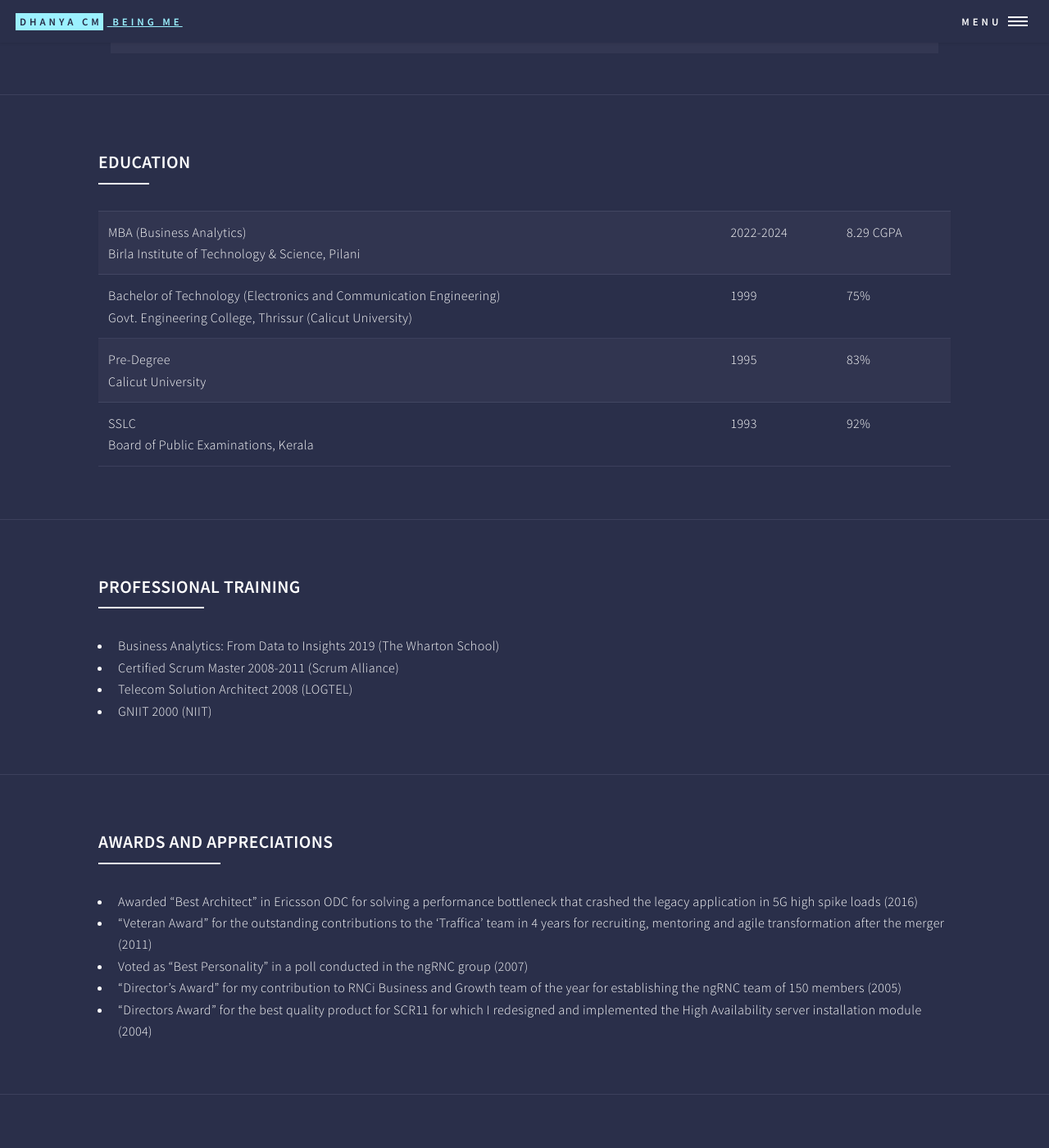
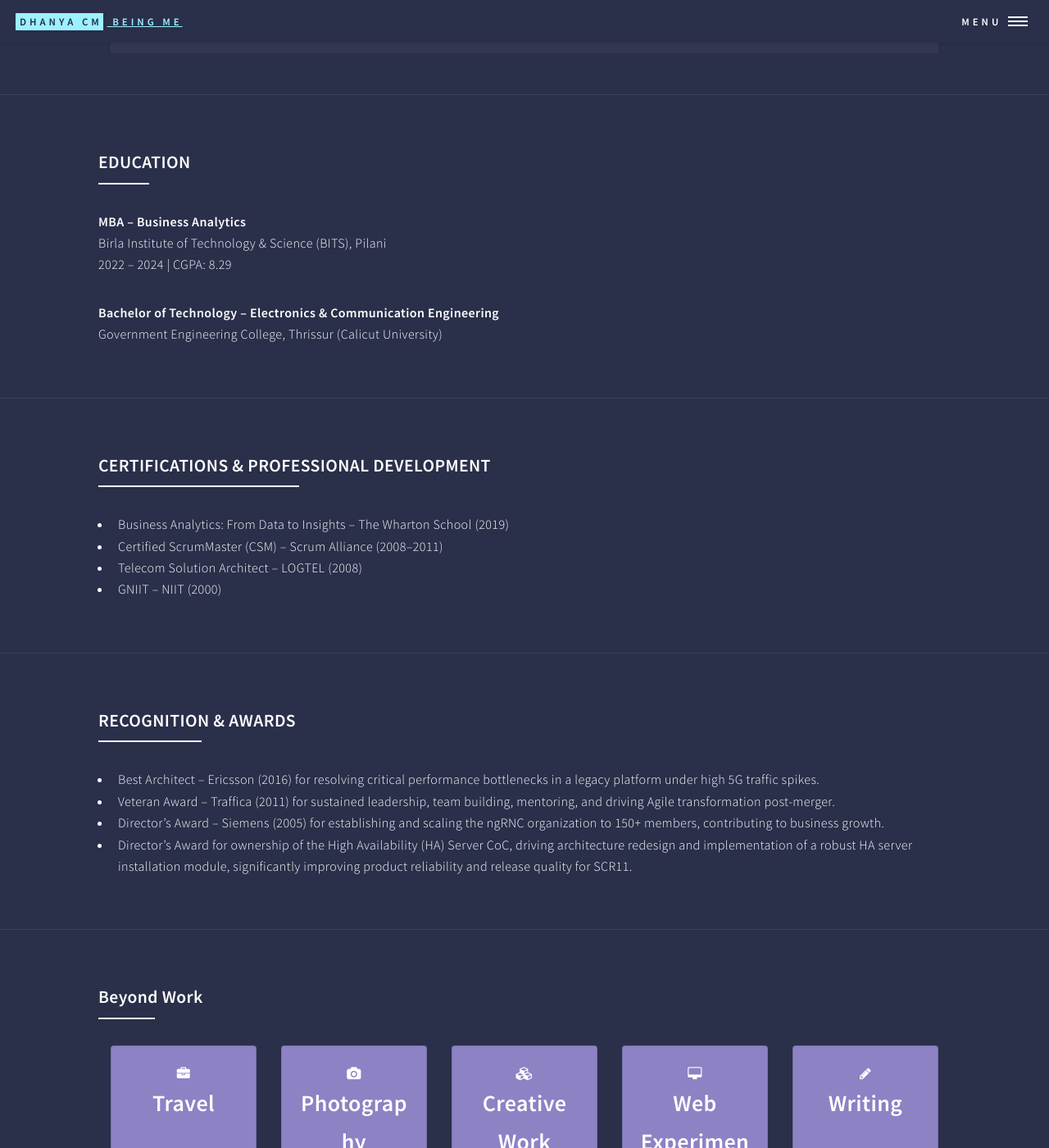
Before and after one commit to dhanyacm/dhanyacm, a Jekyll site: the page built from resume.html, in a window 1280 px wide and 1400 px high, scrolled down 1427 px. Shown: the whole window at 82% size. Built offline with Jekyll 4.4.1, drawn with Linux system fonts in a browser that asks for light colours; some of the changed text lies outside the part shown.

Commit message:
Revise resume content and structure
Updated the resume page to reflect new job titles, responsibilities, and achievements. Revised the education and certification sections for clarity and accuracy.

```diff
--- a/resume.html
+++ b/resume.html
@@ -39,12 +39,12 @@
 									</header>
 									<p>
 										<ul>
-										  <li>20+ years of industry experience in Research and Development, Product management and Pre-sales</li>
-										  <li>Specializes in customer research and usability, technical product management, cross-functional communications, and more</li>
-										  <li>A strong believer of Agile model and methodology and have worked with teams to help in the
-transformation phase </li>
-										  <li>I believe in the power of people and love mentoring young minds</li>
-										  <li>Quick learner who can easily adapt to changing situations and technologies</li>
+										 <li>Senior leader with 25+ years of experience driving product innovation and business outcomes across R&D, Product Management, and Pre-Sales</li>
+<li>Expert in translating deep customer insights into scalable product strategy and market-ready solutions</li>
+<li>Trusted change leader with a strong track record of guiding organizations through Agile and operating-model transformations</li>
+<li>People-first executive who builds high-performing teams and invests deeply in leadership development and mentorship</li>
+<li>Adaptive, future-oriented leader with the ability to navigate complexity and lead effectively in rapidly evolving technology landscapes</li>
+
 										</ul>
 									</p>
 								</div>
@@ -75,16 +75,12 @@
 											<div class="panel-body">
 											 <p>
 											<ul>
-												<li>  Led the development for a new B2B SaaS product to modernize and automate all the HR operations within our organization which is universal enough to be used by any organization which enables our organization a cost saving of 4 million YoY and generates additional revenue.
-												</li>
-												<li>   Conducted intensive market research to launch the product from scratch.
-												</li>
-												<li>	Worked with product leads to execute product roadmap and contribute to long term product strategies.
-												</li>
-												<li>	Managed cross-functional team and stakeholder communication and oversaw product development from inception to implementation.
-												</li>
-												<li>	Conducted intensive market research and studied market trends and user feedback and extrapolated data to understand customer needs and presented key insights to management and stakeholders.
-												</li>
+												<li>Led greenfield product development for an SVP client, designing and delivering Quilting and Embroidery modules from scratch, from discovery and roadmap definition through cross-functional execution and launch.</li>
+
+										<li>Conceptualized and led the end-to-end development of an in-house B2B HR SaaS platform, modernizing HR operations, delivering $4M in annual cost savings, and creating a scalable, revenue-generating product.</li>
+
+<li>Worked closely with the COO to pitch Gadgeon as a strategic engineering partner, engaging directly with customers to shape solutions, support pre-sales, and align technical delivery with business objectives.</li>
+
 											</ul>
 												</p>
 											</div>
@@ -105,16 +101,14 @@
 										      <div id="ericsson" class="panel-collapse collapse" role="tabpanel" aria-labelledby="headingOne">
 											<div class="panel-body">
 											 <p>
-												 Product Owner for the Virtual Network Manager-Life Cycle Management (VNF-LCM) of Ericsson NFV Offering instrumental in realizing 5G and IoT use-cases and previously for the Performance Management suite of products of Ericsson’s Flagship OSS portfolio.
+Product Owner for Ericsson’s Virtual Network Manager – Lifecycle Management (VNF-LCM), a core component of the NFV portfolio enabling 5G and IoT use cases; previously led Product Ownership for the Performance Management suite within Ericsson’s flagship OSS portfolio.
+</p>
 <ul>
-												<li> Realized the ETSI specification that defines the protocol and data model mainly for the VNF Lifecycle Management interface (as produced by the VNFM towards the NFVO) used over the Or-Vnfm reference point, in the form of RESTful Application Programming Interface (API) specifications
-											</li>
-												<li> Established and rolled out better development practices for team in order to improve productivity and product quality by implementing agile practices like story point estimation, design workshops, table reviews and stakeholder demos
-											</li>
-												<li> Routinely presented in quarterly knowledge share events(~1K attendance) of the BU to communicate new features, technology and timelines to stake holders to ensure larger audience are aware of the developments in the product.
-											</li>
+  <li>Led the realization of ETSI-compliant VNF Lifecycle Management interfaces, defining RESTful API specifications and data models across the Or-Vnfm reference point.</li>
+  <li>Drove adoption of Agile and engineering best practices, improving team productivity and product quality through structured estimation, design workshops, reviews, and stakeholder demos.</li>
+  <li>Represented the product at BU-wide quarterly knowledge-sharing forums (~1,000 attendees), communicating roadmap updates, new features, and technology direction to senior stakeholders.</li>
 </ul>
-											</p>
+
 											  </div>
 										      </div>
 										    </div>
@@ -131,18 +125,16 @@
 										      </div>
 										      <div id="elsys" class="panel-collapse collapse" role="tabpanel" aria-labelledby="headingTwo">
 											<div class="panel-body">
-											 <p> Raksha is an Emergency Identification and Notification service that can automatically detect an accident and alert the emergency care takers thereby bringing help faster to the victims. Product got shortlisted in NASSCOM 10000 Start-ups and is part of Intelligent Sub-Systems for Safety and Integrity in Truck and Passenger-Car Fleets (IS-SI-TPCF) coalition.
+											 <p>
+Raksha is an emergency identification and notification service that automatically detects accidents and alerts emergency responders, enabling faster assistance to victims. The product was shortlisted under NASSCOM 10,000 Start-ups and became part of the Intelligent Sub-Systems for Safety and Integrity in Truck and Passenger-Car Fleets (IS-SI-TPCF) coalition.
+</p>
 <ul>
-												<li>	Managed and organized product launch of first version of Raksha in March 2014
-											</li>
-												<li>	Handled communications with Media and public relations, news coverage about the products
-											</li>
-												<li>	Worked with officers in other companies/govt. for company needs and permits and represented the company at various events (NASSCOM, TiE etc)
-											</li>
-												<li>	Effectively pitched to investors in IAN (Indian angel network), NEN (National Entrepreneurship Network) and NASSCOM 10000 Start-ups and got selected for mentoring
-											</li>
+  <li>Led the launch of Raksha v1 in March 2014, managing end-to-end go-to-market execution.</li>
+  <li>Owned media and public relations, driving press coverage and external communications for the product.</li>
+  <li>Engaged with government bodies, partner organizations, and industry forums, representing the company at events such as NASSCOM and TiE.</li>
+  <li>Pitched the product to investor networks including IAN, NEN, and NASSCOM 10,000 Start-ups, securing selection for mentoring and ecosystem support.</li>
 </ul>
-												</p>
+
 											</div>
 										      </div>
 										    </div>
@@ -159,14 +151,14 @@
 										      </div>
 										      <div id="newrubric" class="panel-collapse collapse" role="tabpanel" aria-labelledby="headingThree">
 											<div class="panel-body">
-											 <p> The start-up New Rubric specializes in multidimensional learning and all-round development of students. The product Kaleido, is designed to help children grow on multiple dimensions through stimulating activities and insightful feedback, while reducing the workload on school administrators and teachers.
+											 <p>
+New Rubric is an edtech startup focused on multidimensional learning and holistic student development. Its product, Kaleido, enables children to grow across multiple dimensions through engaging activities and meaningful feedback, while significantly reducing administrative and teacher workload.
+</p>
 <ul>
-												<li>	Built the first release product with a team of four from understanding needs, conceptualization, design and development of technology solutions for the product
-											</li>
-												<li>	Conducted client demos and trials in three international schools in Bangalore and Hosur
-											</li>
+  <li>Led the development of the first product release with a four-member team, owning the journey from needs discovery and concept definition to product design and technology implementation.</li>
+  <li>Conducted product demos and pilot trials across three international schools in Bangalore and Hosur, incorporating feedback to refine product readiness.</li>
 </ul>
-												</p>
+
 											      </div>
 										      </div>
 										    </div>
@@ -184,27 +176,29 @@
 										      </div>
 										      <div id="nsn" class="panel-collapse collapse" role="tabpanel" aria-labelledby="headingFour">
 											<div class="panel-body">
-											 <p>  Have worked in different products in various roles across multiple business areas which include Insight & Experience, Network Elements and TMN systems (NMS systems).<br>
-												 In NSN worked mainly for Serve atOnce Traffica which provides real-time visibility of end-user activity across the whole network - right down to the cell level - by collecting detailed information directly from network elements. <br>
-												 In Siemens, have worked in two different products - The Radio Network Controller (RNC) which is the main Network Element in the UMTS Access Stratum and in TMN systems (NMS systems) that provides a network-view of an operator’s telecom network spanning access, switching and trunk elements.
+											<p>
+Worked across multiple telecom product lines for over a decade, spanning Insight & Experience platforms, Network Elements, and TMN/NMS systems. At NSN/Nokia, played a key role in Serve atOnce Traffica—my first large-scale Big Data analytics platform—providing real-time, cell-level visibility into end-user network activity.
+</p>
 <ul>
+  <li>Served as Product & Solution Architect for Traffica, guiding architecture and design decisions, supporting product management in feature prioritization, and leading requirements analysis and backlog refinement.</li>
+  <li>Led Agile transformation for Traffica across a multi-site setup of ~75 engineers, achieving a 50% reduction in release cycles within 12 months.</li>
+  <li>Acted as UI & Usability Coach, conducting heuristic evaluations across features and embedding usability best practices into iterative design processes.</li>
+  <li>Member of the NSN Agile Coach Network, supporting Agile adoption across product lines through coaching, training, and continuous improvement initiatives.</li>
+  <li>Played a founding role in establishing the Service Management domain post-merger, helping build and scale a ~120-member team through hiring, mentoring, and training.</li>
+</ul>
 
-												<li>	As a Product & Solution Architect for Traffica, was aiding the RnD team with the architecture and design decisions of the features developed. Supported Product Management in the feature screening decisions and led the requirement Analysis and Product Backlog refining for the future sprints
-</li> <li> As UI and Usability coach team (3 members), we performed heuristic evaluation of all components and features and judge its compliance with recognized usability principles. Also assisted the team to find the usability problems in the design during iterative design process.
-</li> <li> Led the agile transformation programme for Traffica in a multi-site setup for a team size of 75. Helped achieve 50% reduction in project release cycles in the first 12 months.
-</li> <li> Was a member of NSN Agile Coach network which is a group of people who volunteered to help Agile transition across product lines. We developed our skills in Agile practices and used the coaching skills to ensure successful transition by imparting trainings and observing the way of working and giving suggestions for improvements
-</li> <li> The Service Management domain and the projects involved were introduced newly to the company portfolio after the merger. I along with two other colleagues was responsible for setting up this team of around 120 members. This involved recruiting, mentoring and training of new joiners
-</li> <li> ngRNC was a Mobisphere* project and it involved effective interaction and mediation between the two companies. Was involved in the pre-analysis, analysis and work split discussions with NEC.
-</li> <li> Involved in the pre-analysis, analysis, design and implementation of different modules in the ONM part of the 3G product portfolio and led a team of five to develop the call trace module.
-</li> <li> As part of six-member core team, was responsible for recruiting and training members for the project.
-</li> <li> Ideated and developed a knowledgebase wiki for ngRNC to induct new engineers to the project and launched weekly internal tech-talks program to evangelize new technologies for a team of 150 members.
-</li> <li> Performed upgrade of TMN system at Deutsche Telekom AG
-			</li>
-			<br>
-			* Mobisphere is one of the most successful joint ventures in the telecoms industry. Drawing on the expertise and resources of Siemens and NEC, the objective of the company is to pioneer and perfect UMTS technology and create the very best in 3G mobile network equipment.
+												<p>
+At Siemens, worked on core telecom infrastructure products, including UMTS Radio Network Controllers (RNC) and TMN/NMS systems providing end-to-end network visibility across access, switching, and trunk elements.
+</p>
+<ul>
+  <li>Contributed to the ngRNC (Mobisphere joint venture with NEC), participating in pre-analysis, system design, work-split discussions, and cross-company coordination.</li>
+  <li>Led design and development of key ONM modules within the 3G product portfolio, including ownership of the Call Trace module with a five-member team.</li>
+  <li>Member of the core project team responsible for recruiting, onboarding, and training engineers for large-scale telecom programs.</li>
+  <li>Created a centralized knowledge base and launched weekly internal tech-talks to accelerate onboarding and technology adoption across a 150-member organization.</li>
+  <li>Executed TMN system upgrades for Deutsche Telekom AG, working directly with customer environments.</li>
+</ul>
 
-												</ul>
-												</p>
+
 		</div>
 								      </div>
 								    </div>
@@ -215,128 +209,118 @@
 
 								<!-- Educatiom -->
 
-								<section id="educatiom">
+								<section id="education">
   <div class="inner">
     <header class="major">
       <h3>EDUCATION</h3>
     </header>
 
+    <p>
+      <strong>MBA – Business Analytics</strong><br>
+      Birla Institute of Technology & Science (BITS), Pilani<br>
+      2022 – 2024 | CGPA: 8.29
+    </p>
 
-										<table>
-										   <tr>
-										    <td>  MBA (Business Analytics)  <br>   Birla Institute of Technology & Science, Pilani </th>
-										    <td>2022-2024 </th>
-										    <td>8.29 CGPA </th>
-										  </tr>
-											<tr>
-										    <td>  Bachelor of Technology (Electronics and Communication Engineering)        <br>           Govt. Engineering College, Thrissur (Calicut University)</th>
-										    <td>1999 </th>
-										    <td>75% </th>
-										  </tr>
-										  <tr>
-										  <td>   Pre-Degree    <br>
-										  Calicut University </th>
-										    <td>1995 </th>
-										    <td>83% </th>
-										  </tr>
-										  <tr>
-										 <td>  SSLC                <br>
-										  Board of Public Examinations, Kerala</th>
-										    <td>1993 </th>
-										    <td>92% </th>
-										  </tr>
-										</table>
+    <p>
+      <strong>Bachelor of Technology – Electronics & Communication Engineering</strong><br>
+      Government Engineering College, Thrissur (Calicut University)
+    </p>
   </div>
 </section>
+
 
 							<!-- Certifications -->
 								<section id="certifications">
   <div class="inner">
     <header class="major">
-												<h3>PROFESSIONAL TRAINING</h3>
+      <h3>CERTIFICATIONS & PROFESSIONAL DEVELOPMENT</h3>
     </header>
-											<p>
+
     <ul>
-												<li> Business Analytics: From Data to Insights 2019 (The Wharton School)</li>
-												<li> Certified Scrum Master 2008-2011 (Scrum Alliance)</li>
-												<li> Telecom Solution Architect 2008 (LOGTEL)</li>
-												<li> GNIIT 2000 (NIIT)</li>
+      <li>Business Analytics: From Data to Insights – The Wharton School (2019)</li>
+      <li>Certified ScrumMaster (CSM) – Scrum Alliance (2008–2011)</li>
+      <li>Telecom Solution Architect – LOGTEL (2008)</li>
+      <li>GNIIT – NIIT (2000)</li>
     </ul>
-											</p>
-
   </div>
 </section>
+
 									<!-- Awards -->
 								<section id="awards">
-
   <div class="inner">
     <header class="major">
-												<h3>AWARDS AND APPRECIATIONS</h3>
+      <h3>RECOGNITION & AWARDS</h3>
     </header>
-											<p>
+
     <ul>
-<li>	Awarded “Best Architect” in Ericsson ODC for solving a performance bottleneck that crashed the legacy application in 5G high spike loads (2016)<br>
-</li> <li>	“Veteran Award” for the outstanding contributions to the ‘Traffica’ team in 4 years for recruiting, mentoring and agile transformation after the merger (2011)<br>
-</li> <li>	Voted as “Best Personality” in a poll conducted in the ngRNC group (2007)<br>
-</li> <li>	“Director’s Award” for my contribution to RNCi Business and Growth team of the year for establishing the ngRNC team of 150 members (2005)<br>
-</li> <li>	“Directors Award” for the best quality product for SCR11 for which I redesigned and implemented the High Availability server installation module (2004)<br>
-</li> </ul>
-	</p>
+      <li>
+        Best Architect – Ericsson (2016) for resolving critical performance bottlenecks in a legacy platform under high 5G traffic spikes.
+      </li>
+      <li>
+        Veteran Award – Traffica (2011) for sustained leadership, team building, mentoring, and driving Agile transformation post-merger.
+      </li>
+      <li>
+        Director’s Award – Siemens (2005) for establishing and scaling the ngRNC organization to 150+ members, contributing to business growth.
+      </li>
+	<li>
+		Director’s Award for ownership of the High Availability (HA) Server CoC, driving architecture redesign and implementation of a robust HA server installation module, significantly improving product reliability and release quality for SCR11.
+    </li>
+	</ul>
   </div>
+</section>
 
-										</section>
 									<!-- Interests -->
 								<section id="interests">
   <div class="inner">
     <header class="major">
-												<h3>Few Other Interests</h3>
+      <h3>Beyond Work</h3>
     </header>
 
     <div class="container-fluid">
       <div class="card-deck">
+
         <div class="card bg-card">
           <div class="card-body text-center">
             <div class="icon"><i class="fa fa-briefcase"></i></div>
-														<h2>Travel</h2><!-- Title -->
-														<p class="card-text">Couple of travel experiences</p>
-														<a href="https://blog.dhanyacm.com/search/label/Travel" class="btn btn-primary stretched-link">Check here</a>
+            <h2>Travel</h2>
+            <p class="card-text">Reflections and experiences from travel</p>
+            <a href="https://blog.dhanyacm.com/search/label/Travel" class="btn btn-primary stretched-link">Explore</a>
           </div>
         </div>
 
-
         <div class="card bg-card">
           <div class="card-body text-center">
-														<div class="icon">
-															<i class="fa fa-camera"></i><!-- Icon -->
-														 </div>
-														 <h2>Photo</h2><!-- Title -->
-														 <p class="card-text">Some of my photographs</p>
-														<a href="https://www.flickr.com/photos/dhanyacm/albums" class="btn btn-primary stretched-link">Check here</a>
+            <div class="icon"><i class="fa fa-camera"></i></div>
+            <h2>Photography</h2>
+            <p class="card-text">Curated collections of my photography</p>
+            <a href="https://www.flickr.com/photos/dhanyacm/albums" class="btn btn-primary stretched-link">View</a>
           </div>
         </div>
 
         <div class="card bg-card">
           <div class="card-body text-center">
             <div class="icon"><i class="fa fa-cubes"></i></div>
-													<h2>Crafts</h2><!-- Title -->
-													<p class="card-text">Few of my creations over a period of time</p>
-													<a href="https://blog.dhanyacm.com/search/label/Arts%20and%20Crafts" class="btn btn-primary stretched-link">Check here</a>
+            <h2>Creative Work</h2>
+            <p class="card-text">Handcrafted and artistic explorations</p>
+            <a href="https://blog.dhanyacm.com/search/label/Arts%20and%20Crafts" class="btn btn-primary stretched-link">See work</a>
           </div>
         </div>
+
         <div class="card bg-card">
           <div class="card-body text-center">
             <div class="icon"><i class="fa fa-desktop"></i></div>
-													<h2>Websites</h2><!-- Title -->
-													<p class="card-text">Some websites I made for learning</p>
-													<a href="https://dhanyacm.com/webportfolio.html" class="btn btn-primary stretched-link">Check here</a>
+            <h2>Web Experiments</h2>
+            <p class="card-text">Websites built for learning and exploration</p>
+            <a href="https://dhanyacm.com/webportfolio.html" class="btn btn-primary stretched-link">View</a>
           </div>
         </div>
+
         <div class="card bg-card">
           <div class="card-body text-center">
             <div class="icon"><i class="fa fa-pencil"></i></div>
-													<h2>Blogging</h2><!-- Title -->
-													<p class="card-text">A personal blog I am maintaining</p>
-													<a href="https://blog.dhanyacm.com/" class="btn btn-primary stretched-link">Check here</a>
+            <h2>Writing</h2>
+            <p class="card-text">A long-running personal blog on life and ideas</p>
+            <a href="https://blog.dhanyacm.com/" class="btn btn-primary stretched-link">Read</a>
           </div>
         </div>
 
```
Also changed, not shown: other parts of resume.html (+1 -1 lines). Lines whose indentation alone changed are shown as unchanged.
